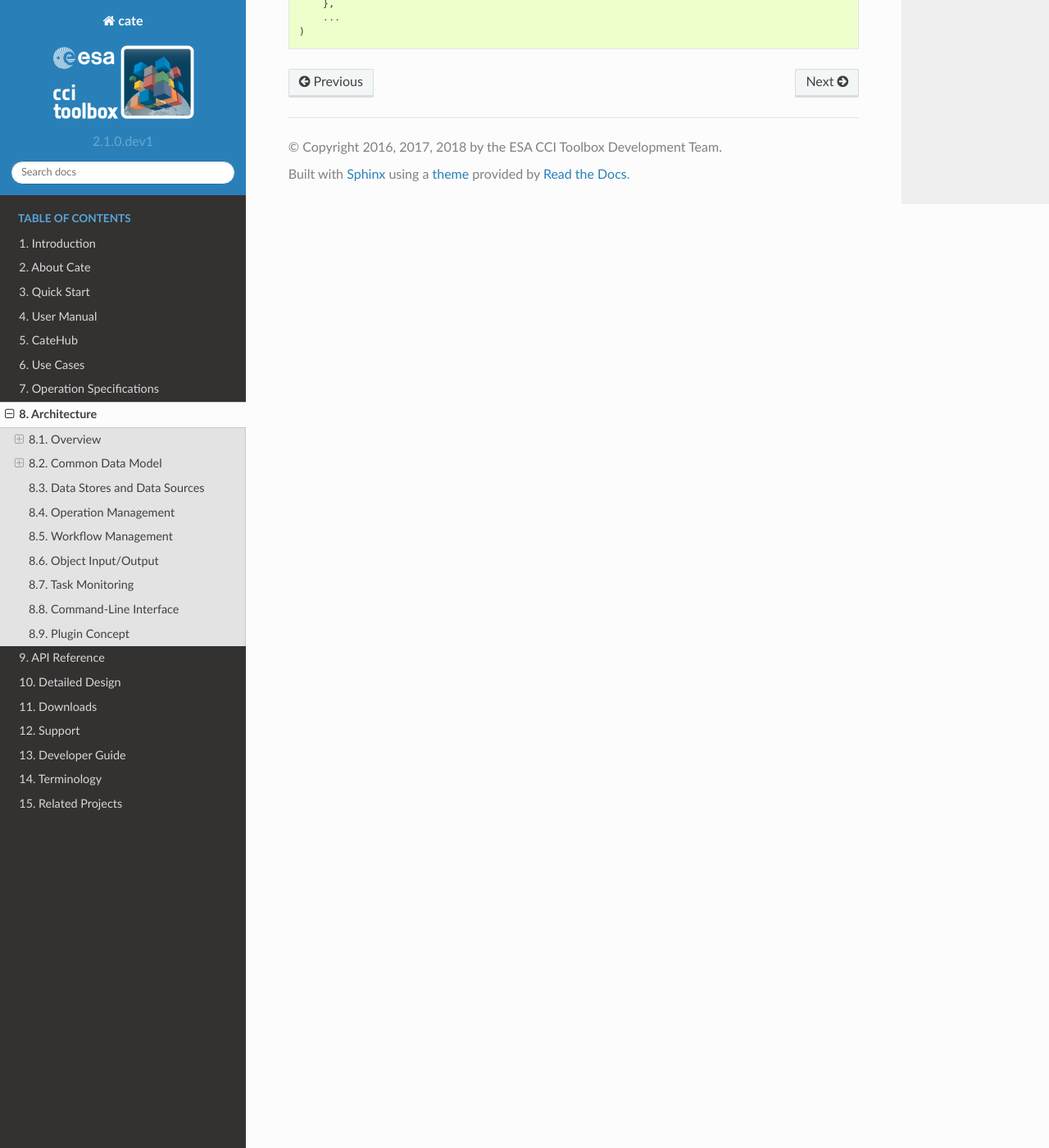
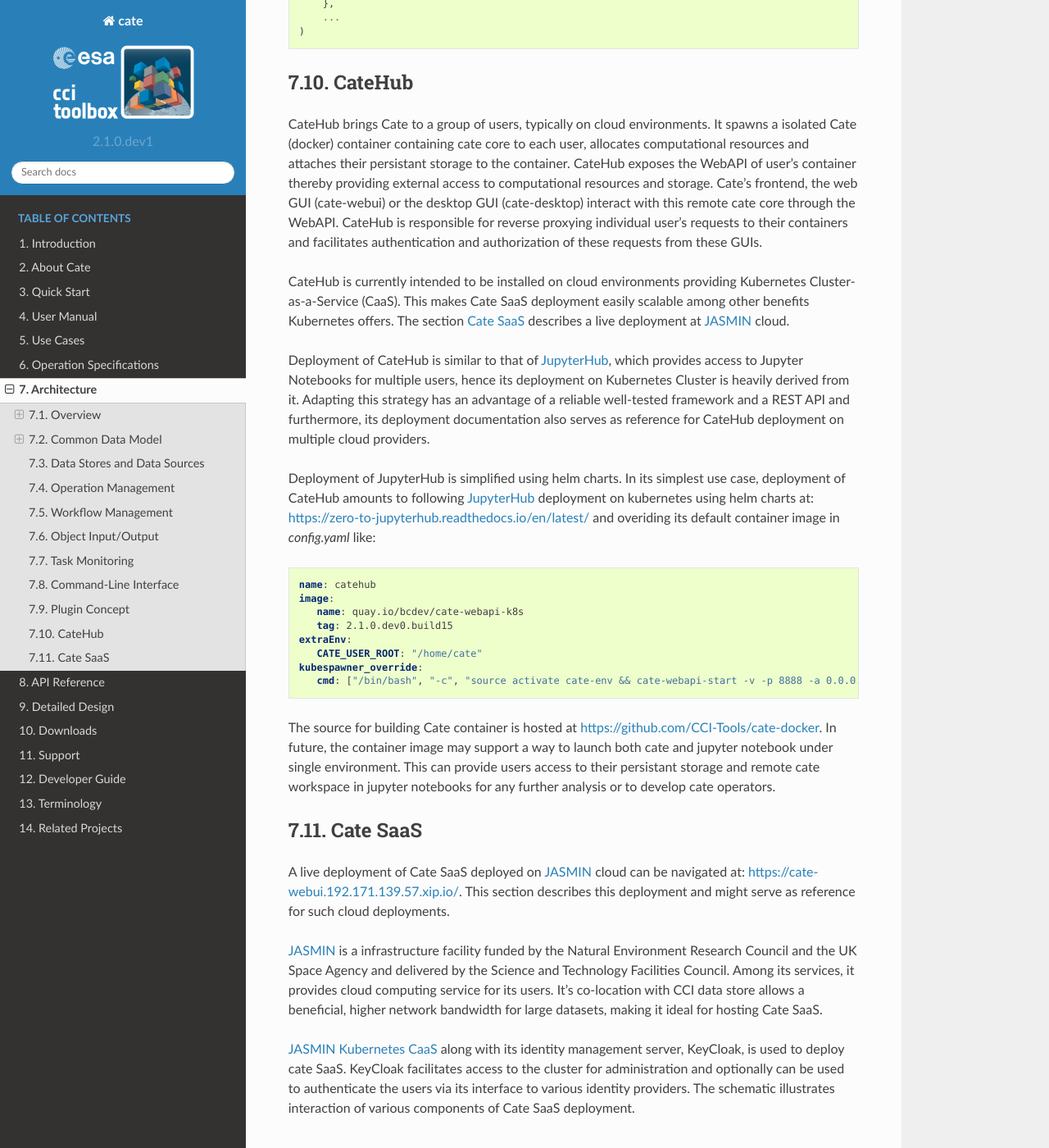
Before and after one commit to CCI-Tools/cate, a Sphinx documentation site: the page built from docs/source/architecture.rst, in a window 1280 px wide and 1400 px high, scrolled down 13599 px. Shown: the whole window at 82% size. Built offline with Sphinx 7.4.7 and the Read the Docs theme 2.0.0, drawn with Linux system fonts in a browser that asks for light colours; some of the changed text lies outside the part shown.

Commit message:
add catehub and cate SaaS to architecture, remove catehub from main TOC.

```diff
--- a/docs/source/architecture.rst
+++ b/docs/source/architecture.rst
@@ -15,7 +15,10 @@
 .. _numpy: http://www.numpy.org/
 .. _numpy ndarrays: http://docs.scipy.org/doc/numpy/reference/arrays.ndarray.html
 .. _pandas: http://pandas.pydata.org/
-
+.. _JASMIN: http://www.jasmin.ac.uk/
+.. _JupyterHub: https://jupyter.org/hub
+.. _JASMIN CaaS: https://help.jasmin.ac.uk/article/4735-cluster-as-a-service
+.. _JASMIN Kubernetes CaaS: https://help.jasmin.ac.uk/article/4781-cluster-as-a-service-kubernetes
 
 ============
 Architecture
@@ -523,3 +526,73 @@
        },
        ...
    )
+
+CateHub
+=======
+CateHub brings Cate to a group of users, typically on cloud environments. It spawns a isolated Cate (docker)
+container containing cate core to each user, allocates computational resources and attaches their persistant storage to
+the container. CateHub exposes the WebAPI of user's container thereby providing external access to computational
+resources and storage. Cate's frontend, the web GUI (cate-webui) or the desktop GUI (cate-desktop) interact with this
+remote cate core through the WebAPI. CateHub is responsible for reverse proxying individual user's requests to their
+containers and facilitates authentication and authorization of these requests from these GUIs.
+
+
+CateHub is currently intended to be installed on cloud environments providing Kubernetes Cluster-as-a-Service (CaaS).
+This makes Cate SaaS deployment easily scalable among other benefits Kubernetes offers. The section `Cate SaaS`_
+describes a live deployment at JASMIN_ cloud.
+
+Deployment of CateHub is similar to that of JupyterHub_, which provides access to Jupyter Notebooks for multiple users,
+hence its deployment on Kubernetes Cluster is heavily derived from it. Adapting this strategy has an advantage
+of a reliable well-tested framework and a REST API and furthermore, its deployment documentation also serves as reference
+for CateHub deployment on multiple cloud providers.
+
+Deployment of JupyterHub is simplified using helm charts. In its simplest use case, deployment of CateHub amounts to
+following JupyterHub_ deployment on kubernetes using helm charts at: https://zero-to-jupyterhub.readthedocs.io/en/latest/
+and overiding its default container image in `config.yaml` like:
+
+
+.. code-block:: yaml
+
+     name: catehub
+     image:
+        name: quay.io/bcdev/cate-webapi-k8s
+        tag: 2.1.0.dev0.build15
+     extraEnv:
+        CATE_USER_ROOT: "/home/cate"
+     kubespawner_override:
+        cmd: ["/bin/bash", "-c", "source activate cate-env && cate-webapi-start -v -p 8888 -a 0.0.0.0"]
+
+The source for building Cate container is hosted at https://github.com/CCI-Tools/cate-docker. In future, the  container
+image may support a way to launch both cate and jupyter notebook under single environment. This can provide users access
+to their persistant storage and remote cate workspace in jupyter notebooks for any further analysis or to develop
+cate operators.
+
+Cate SaaS
+=========
+A live deployment of Cate SaaS deployed on JASMIN_ cloud can be navigated at: https://cate-webui.192.171.139.57.xip.io/.
+This section describes this deployment and might serve as reference for such cloud deployments.
+
+JASMIN_ is a infrastructure facility funded by the Natural Environment Research Council and the UK Space Agency
+and delivered by the Science and Technology Facilities Council. Among its services, it provides cloud computing service
+for its users. It's co-location with CCI data store allows a beneficial, higher network bandwidth for large datasets,
+making it ideal for hosting Cate SaaS.
+
+`JASMIN Kubernetes CaaS`_ along with its identity management server, KeyCloak, is used to deploy cate SaaS. KeyCloak
+facilitates access to the cluster for administration and optionally can be used to authenticate the users via its
+interface to various identity providers. The schematic illustrates interaction of various components of
+Cate SaaS deployment.
+
+
+.. figure:: _static/figures/catehub_components.png
+
+
+Cate WebUI is the web entry point to Cate SaaS, requests to this resource from multiple users is load balanced by
+Ingress component (default is NGINX web server) of Kubernetes. When a user submits username and password, Keycloak
+authenticates the credentials and permits access to CateHub. CateHub through its REST API spawns a Cate container for
+the user, attaches persistant storage and authorizes the access to the resources. This process is similar for users using
+Cate Desktop, except that requests are made from the desktop application. The current configuration for 10G, 1 cpu,
+are easily configurable in CateHub_ deployment. Currently a user is allocated 10GB of storage space and 1 CPU.
+
+
+In future this deployment may be extended with a additional component, Dask Cluster, to provide additional computational
+resources to cate operations.
--- a/docs/source/index.rst
+++ b/docs/source/index.rst
@@ -18,7 +18,6 @@
    about
    quick_start
    user_manual
-   catehub
    use_cases
    op_specs
    architecture
```
Also changed, not shown: docs/source/catehub.rst (deleted, +0 -78 lines).
